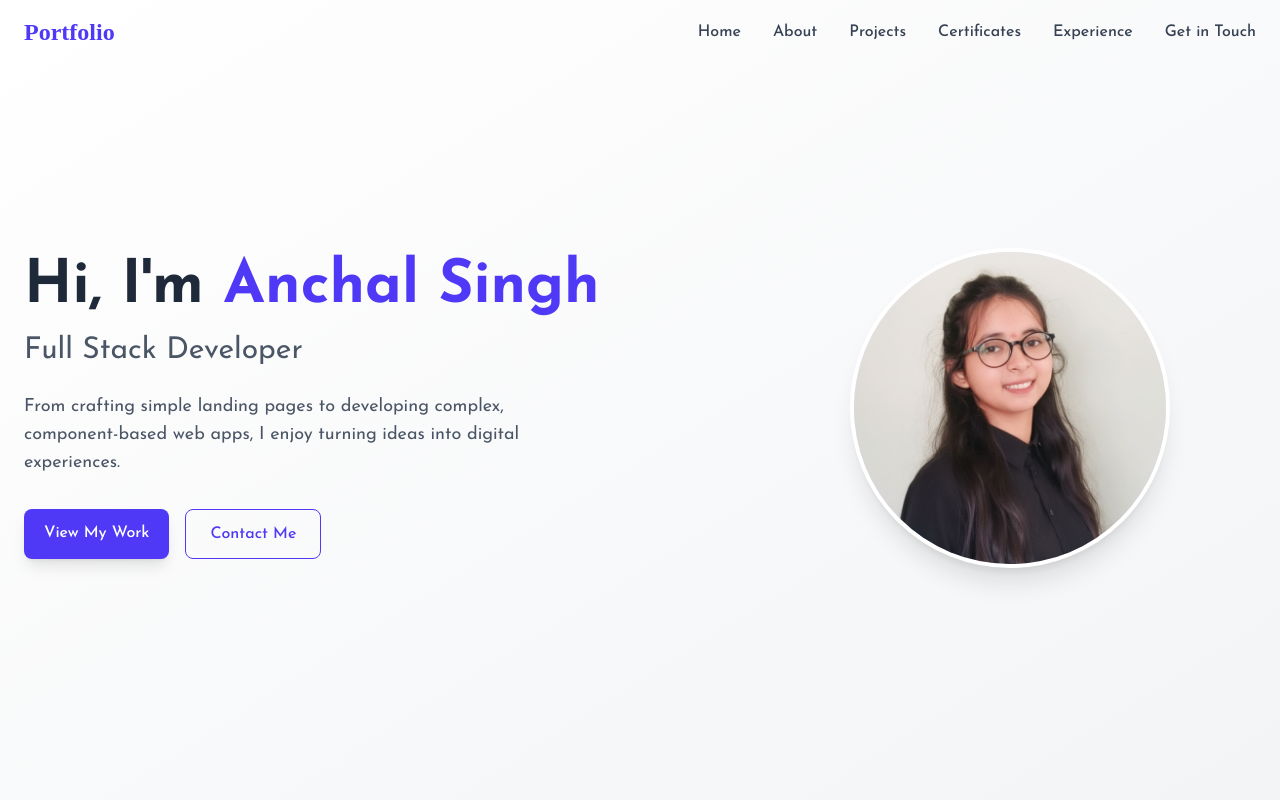
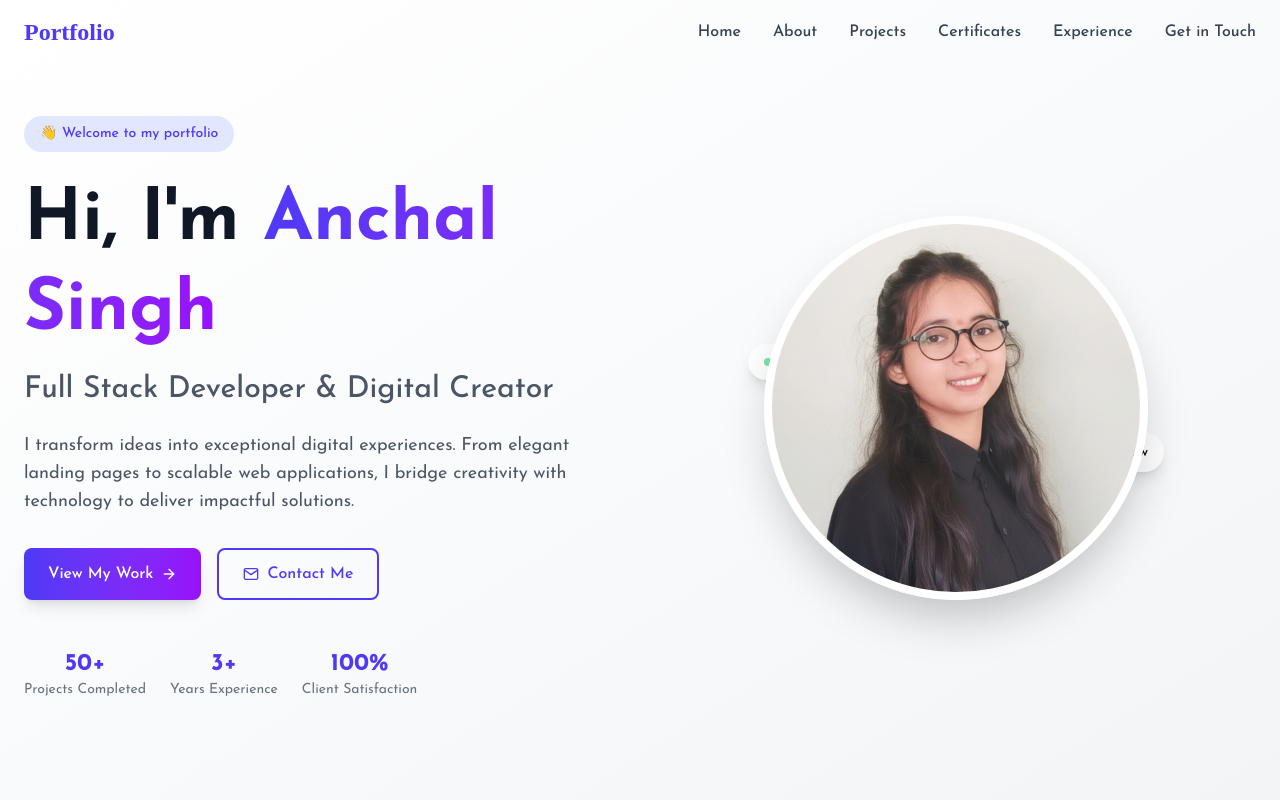
Before and after one commit to imanchalsingh/PORTFOLiO, a React (Vite) app: page / in a window 1280 px wide. Shown: the top 800 px of the page. Built offline with nearby package versions, Linux system fonts and the light colour scheme; a web font is replaced by a local one.

Commit message:
Added changes

```diff
--- a/src/components/Hero.jsx
+++ b/src/components/Hero.jsx
@@ -1,55 +1,104 @@
 // components/Hero.js
 import React from "react";
 import ProfilePic from "./ProfilePic/ProfilePic.jpg";
+import { FiArrowRight, FiMail } from "react-icons/fi";
 
 const Hero = () => {
   return (
     <section
       id="home"
-      className="min-h-screen flex items-center pt-16 pb-12 bg-gradient-to-br from-white to-gray-100 dark:from-gray-900 dark:to-gray-800"
+      className="min-h-screen flex items-center pt-16 pb-12 bg-gradient-to-br from-white via-gray-50 to-gray-100 dark:from-gray-900 dark:via-gray-800 dark:to-gray-900 relative overflow-hidden"
     >
+      {/* Background elements */}
+      <div className="absolute top-0 left-0 w-full h-full overflow-hidden -z-10">
+        <div className="absolute -top-40 -right-40 w-80 h-80 bg-indigo-100 dark:bg-indigo-900/20 rounded-full blur-3xl"></div>
+        <div className="absolute -bottom-40 -left-40 w-80 h-80 bg-purple-100 dark:bg-purple-900/20 rounded-full blur-3xl"></div>
+      </div>
+
       <div className="container mx-auto px-4 md:px-6">
-        <div className="flex flex-col-reverse md:flex-row items-center justify-between">
-          <div className="md:w-1/2 mt-10 md:mt-0">
-            <h1 className="text-4xl md:text-5xl lg:text-6xl font-bold text-gray-800 dark:text-white mb-4">
+        <div className="flex flex-col lg:flex-row items-center justify-between gap-12 lg:gap-8">
+          {/* Left Content */}
+          <div className="lg:w-1/2 text-center lg:text-left">
+            <div className="inline-flex items-center px-4 py-2 rounded-full bg-indigo-100 dark:bg-indigo-900/30 text-indigo-600 dark:text-indigo-300 text-sm font-medium mb-6">
+              👋 Welcome to my portfolio
+            </div>
+
+            <h1 className="text-4xl md:text-5xl lg:text-6xl xl:text-7xl font-bold text-gray-900 dark:text-white mb-4 leading-tight">
               Hi, I'm{" "}
-              <span className="text-indigo-600 dark:text-indigo-400">
+              <span className="text-transparent bg-clip-text bg-gradient-to-r from-indigo-600 to-purple-600 dark:from-indigo-400 dark:to-purple-400">
                 Anchal Singh
               </span>
             </h1>
-            <h2 className="text-2xl md:text-3xl text-gray-600 dark:text-gray-300 mb-6">
-              Full Stack Developer
+
+            <h2 className="text-2xl md:text-3xl text-gray-600 dark:text-gray-300 mb-6 font-medium">
+              Full Stack Developer & Digital Creator
             </h2>
-            <p className="text-lg text-gray-600 dark:text-gray-400 mb-8 max-w-lg">
-              From crafting simple landing pages to developing complex,
-              component-based web apps, I enjoy turning ideas into digital
-              experiences.
+
+            <p className="text-lg text-gray-600 dark:text-gray-400 mb-8 max-w-xl mx-auto lg:mx-0">
+              I transform ideas into exceptional digital experiences. From elegant landing pages
+              to scalable web applications, I bridge creativity with technology to deliver
+              impactful solutions.
             </p>
-            <div className="flex flex-wrap gap-4">
+
+            <div className="flex flex-col sm:flex-row gap-4 justify-center lg:justify-start">
               <a
                 href="#projects"
-                className="px-5 py-3 bg-indigo-600 text-white rounded-lg shadow-lg hover:bg-indigo-700 transition-colors duration-300 font-medium"
+                className="group px-6 py-3 bg-gradient-to-r from-indigo-600 to-purple-600 text-white rounded-lg shadow-lg hover:shadow-xl transition-all duration-300 font-medium flex items-center justify-center gap-2 hover:-translate-y-1"
               >
                 View My Work
+                <FiArrowRight className="group-hover:translate-x-1 transition-transform duration-300" />
               </a>
               <a
                 href="#contact"
-                className="px-6 py-3 border border-indigo-600 text-indigo-600 dark:text-indigo-400 dark:border-indigo-400 rounded-lg hover:bg-indigo-50 dark:hover:bg-gray-800 transition-colors duration-300 font-medium"
+                className="group px-6 py-3 border-2 border-indigo-600 dark:border-indigo-400 text-indigo-600 dark:text-indigo-400 rounded-lg hover:bg-indigo-50 dark:hover:bg-gray-800/50 transition-all duration-300 font-medium flex items-center justify-center gap-2 hover:shadow-md"
               >
+                <FiMail />
                 Contact Me
               </a>
+            </div>
 
+            {/* Stats */}
+            <div className="mt-12 flex flex-wrap gap-6 justify-center lg:justify-start">
+              <div className="text-center">
+                <div className="text-2xl font-bold text-indigo-600 dark:text-indigo-400">50+</div>
+                <div className="text-sm text-gray-500 dark:text-gray-400">Projects Completed</div>
+              </div>
+              <div className="text-center">
+                <div className="text-2xl font-bold text-indigo-600 dark:text-indigo-400">3+</div>
+                <div className="text-sm text-gray-500 dark:text-gray-400">Years Experience</div>
+              </div>
+              <div className="text-center">
+                <div className="text-2xl font-bold text-indigo-600 dark:text-indigo-400">100%</div>
+                <div className="text-sm text-gray-500 dark:text-gray-400">Client Satisfaction</div>
+              </div>
             </div>
           </div>
-          <div className="md:w-2/5 flex justify-center">
+
+          {/* Right Content - Profile Image */}
+          <div className="lg:w-1/2 flex justify-center">
             <div className="relative">
-              <div className="w-64 h-64 md:w-80 md:h-80 bg-indigo-100 dark:bg-indigo-900/30 rounded-full overflow-hidden border-4 border-white dark:border-gray-800 shadow-xl">
-                <div className="w-full h-full bg-indigo-300 dark:bg-indigo-700 flex items-center justify-center text-6xl text-white">
-                  <img src={ProfilePic} alt="Profile Picture" />
-                </div>
+              <div className="w-72 h-72 md:w-80 md:h-80 lg:w-96 lg:h-96 rounded-full overflow-hidden border-8 border-white dark:border-gray-800 shadow-2xl relative z-20">
+                <img
+                  src={ProfilePic}
+                  alt="Anchal Singh - Full Stack Developer"
+                  className="w-full h-full object-cover transition-transform duration-500 hover:scale-105"
+                />
+                <div className="absolute inset-0 bg-gradient-to-tr from-transparent via-white/10 to-transparent"></div>
               </div>
-              <div className="absolute -bottom-2 -right-2 w-24 h-24 bg-indigo-500 rounded-full -z-10 animate-pulse"></div>
-              <div className="absolute -top-4 -left-4 w-16 h-16 bg-yellow-500 rounded-full -z-10 animate-bounce"></div>
+
+              {/* Floating elements */}
+              <div className="absolute -top-6 -right-6 w-32 h-32 bg-gradient-to-br from-indigo-500 to-purple-500 rounded-full -z-10 animate-float"></div>
+              <div className="absolute -bottom-4 -left-4 w-24 h-24 bg-gradient-to-br from-yellow-400 to-orange-400 rounded-full -z-10 animate-float-delayed"></div>
+
+              {/* Tech stack badges */}
+              <div className="absolute -left-4 top-1/3 bg-white dark:bg-gray-800 shadow-lg rounded-full px-4 py-2 flex items-center gap-2">
+                <div className="w-2 h-2 bg-green-500 rounded-full animate-pulse"></div>
+                <span className="text-sm font-medium">Open to Work</span>
+              </div>
+
+              <div className="absolute -right-4 bottom-1/3 bg-white dark:bg-gray-800 shadow-lg rounded-full px-4 py-2">
+                <span className="text-sm font-medium">✨ Available Now</span>
+              </div>
             </div>
           </div>
         </div>
```
